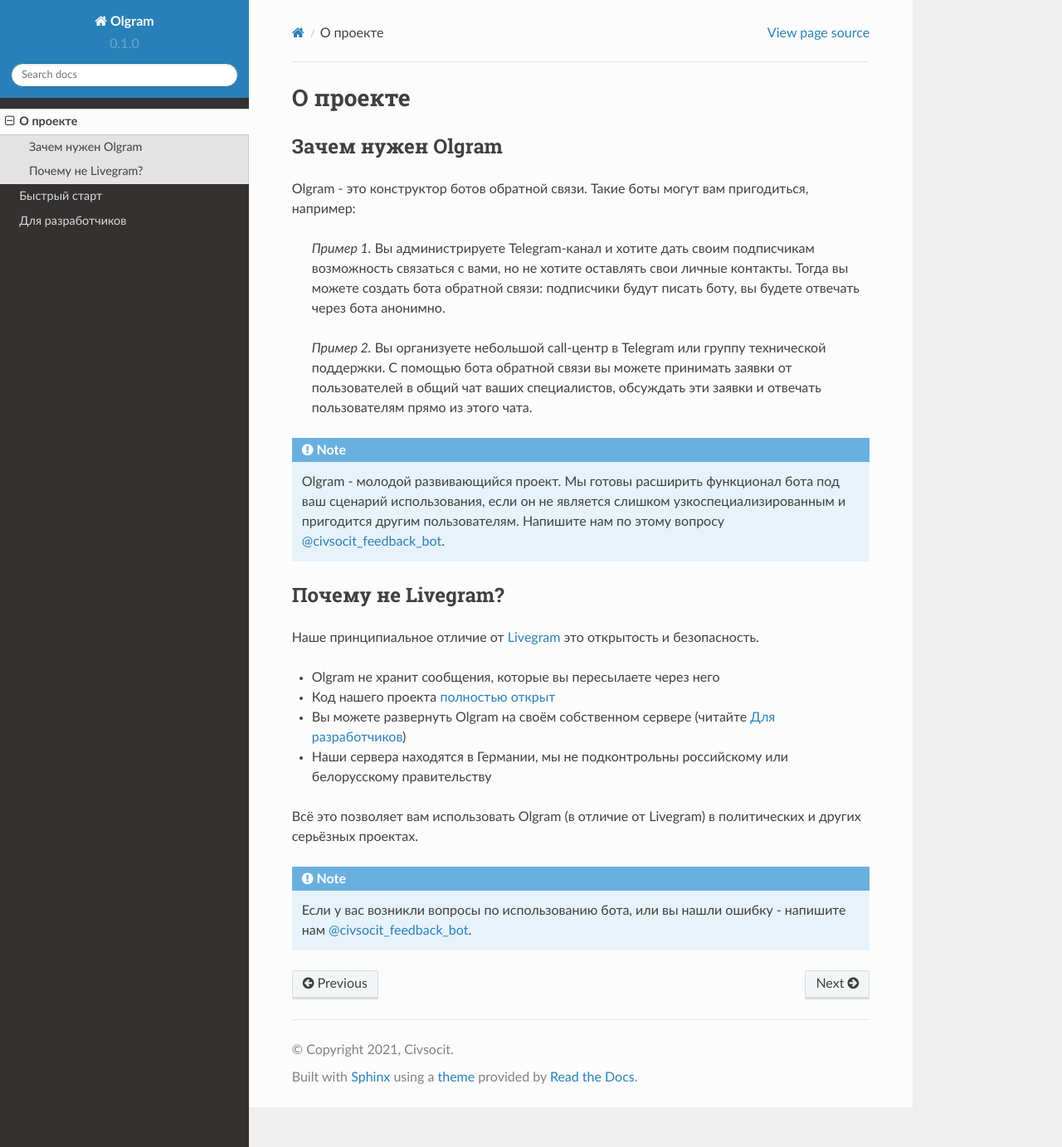
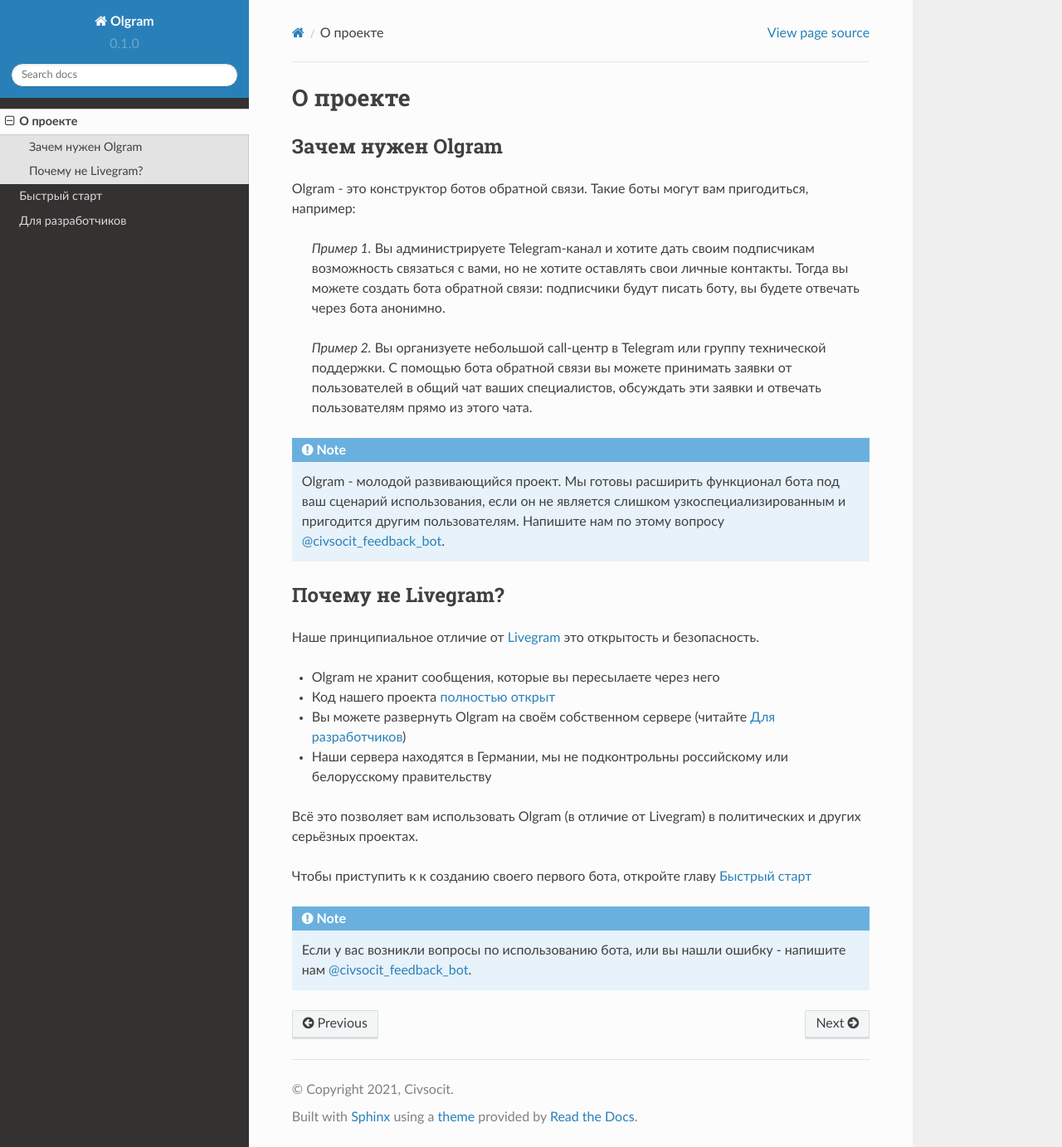
Before and after one commit to python-hi/olgram-chinese, a Sphinx documentation site: the page built from docs/source/about.rst, in a window 1280 px wide and 1383 px high. Shown: the whole window at 83% size. Built offline with Sphinx 7.4.7 and the Read the Docs theme 2.0.0, drawn with Linux system fonts in a browser that asks for light colours.

Commit message:
minor documentation changes

```diff
--- a/docs/source/about.rst
+++ b/docs/source/about.rst
@@ -32,6 +32,8 @@ Olgram - это конструктор ботов обратной связи.
 
 Всё это позволяет вам использовать Olgram (в отличие от Livegram) в политических и других серьёзных проектах.
 
+Чтобы приступить к к созданию своего первого бота, откройте главу :doc:`quick_start`
+
 .. note::
 
    Если у вас возникли вопросы по использованию бота, или вы нашли ошибку - напишите
```
